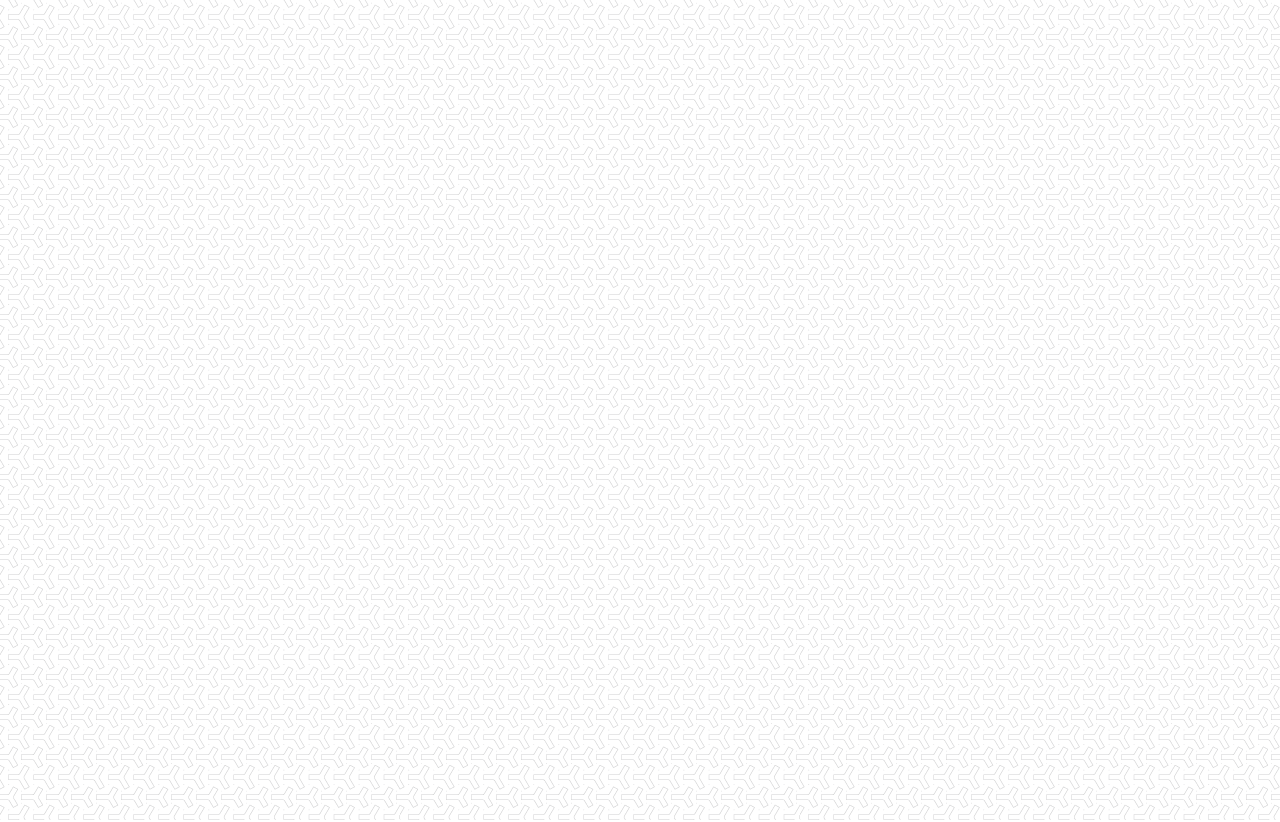
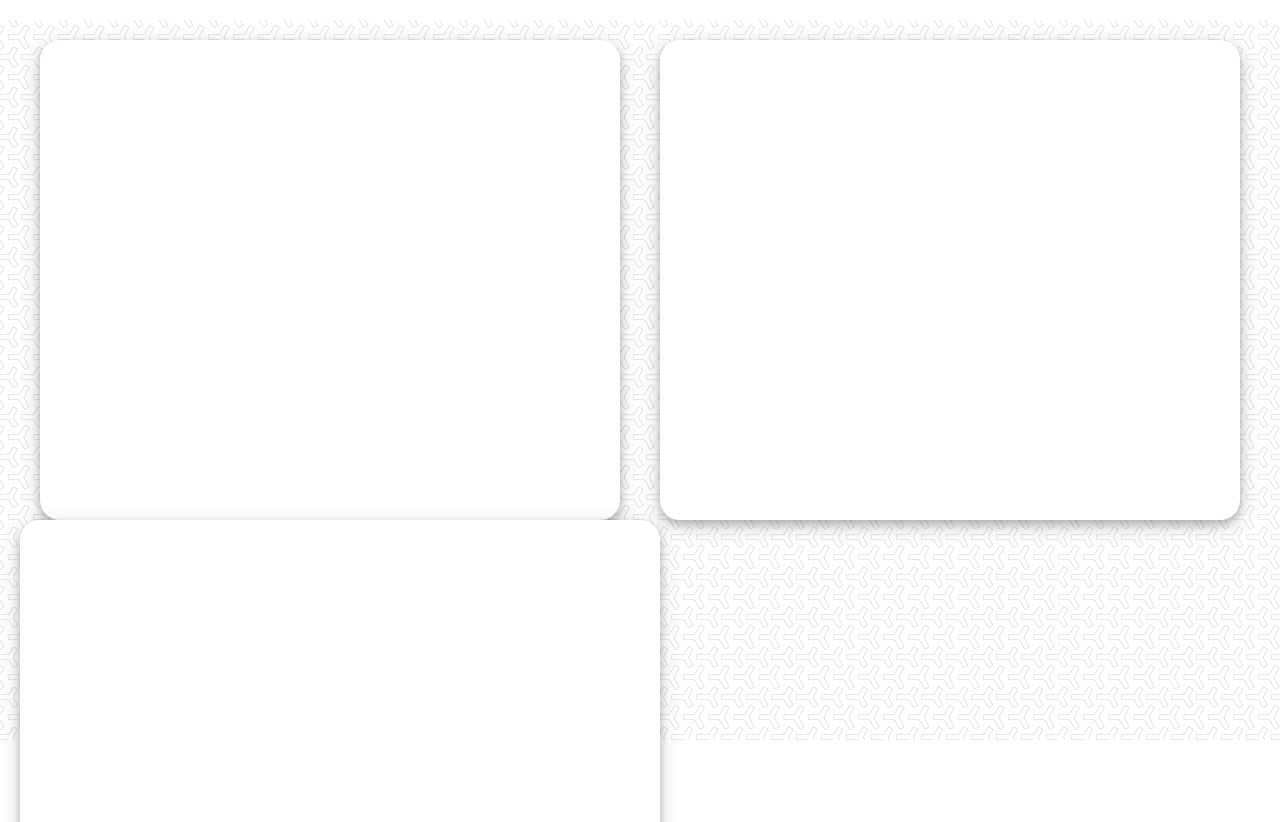
Before and after one commit to livingkurt/The-List, a React (Create React App) app in the folder client/: page / in a window 1280 px wide. Shown: the top 822 px of the page. Built offline with nearby package versions, Linux system fonts and the light colour scheme.

Commit message:
Created a section component and trying to figure out how I want it to look

```diff
--- a/client/src/App.js
+++ b/client/src/App.js
@@ -1,28 +1,26 @@
 import React from 'react';
 // import logo from './logo.svg';
 import './App.css';
-import './components/Background/Background';
 import Background from './components/Background/Background';
+import Container from './components/Container/Container';
+import Section from './components/Section/Section';
 
 function App() {
   return (
     <div >
       <Background>
-        {/* <Container>
-          <Router>
-            <div>
-              <Header />
-              <div className="content_div">
-                <Route exact path="/" component={Home} />
-                <Route exact path="/about" component={About} />
-                <Route exact path="/blog" component={Blog} />
-                <Route exact path="/blog/led-matrix" component={LED_Matrix} />
-                <Route exact path="/projects" component={Projects} />
-                <Route path="/contact" component={Contact} />
-              </div>
-            </div>
-          </Router>
-        </Container> */}
+        <Container>
+          <Section>
+
+          </Section>
+          <Section>
+
+          </Section>
+
+        </Container>
+        <Section>
+
+        </Section>
       </Background>
     </div>
   );
--- a/client/src/components/Background/Background.js
+++ b/client/src/components/Background/Background.js
@@ -1,5 +1,5 @@
 import React from "react";
-// import Container from "../Container/Container"
+import Container from "../Container/Container"
 import './background.css'
 
 function Background({ children }) {
--- a/client/src/components/Background/background.css
+++ b/client/src/components/Background/background.css
@@ -8,7 +8,7 @@
   height: 90vh;
   width: 100%;
   z-index: -1;
-  padding-top: 100px;
+  /* padding-top: 100px; */
 }
 
 @media screen and (max-width: 930px) {
--- /dev/null
+++ b/client/src/components/Container/Container.js
@@ -0,0 +1,15 @@
+// React
+import React from "react";
+// Styles
+import './container.css'
+
+
+function Container({ children }) {
+  return (
+    <div className="container fade_in">
+      {children}
+    </div>
+  );
+}
+
+export default Container;
--- /dev/null
+++ b/client/src/components/Container/container.css
@@ -0,0 +1,108 @@
+.container {
+  /* margin-top: 100px; */
+  /* max-width: 300px; */
+  height: 60vh;
+  background-color: transparent;
+  /* box-shadow: 0 4px 8px 0 rgba(0, 0, 0, 0.2), 0 6px 20px 0 rgba(0, 0, 0, 0.19); */
+  border-radius: 20px;
+  margin: 20px;
+  display: flex;
+  justify-content: space-evenly;
+}
+
+.fade_in {
+  /* margin-top: 25px;
+  font-size: 21px;
+  text-align: center; */
+  -webkit-animation: 2s ease 0s normal forwards 1 fadein;
+  animation: 2s ease 0s normal forwards 1 fadein;
+  /* -webkit-animation: fadein 2s; */
+  /* Safari, Chrome and Opera > 12.1 */
+  -moz-animation: fadein 2s;
+  /* Firefox < 16 */
+  -ms-animation: fadein 2s;
+  /* Internet Explorer */
+  -o-animation: fadein 2s;
+  /* Opera < 12.1 */
+  /* animation: fadein 2s; */
+  /* -webkit-animation: bummer 2s;
+  animation: bummer 2s;
+  -webkit-transform: scale(0, 0);
+  transform: scale(.8, .8);
+  -webkit-animation-fill-mode: forwards;
+  animation-fill-mode: forwards; */
+}
+
+/* @-webkit-keyframes bummer {
+  100% {
+    -webkit-transform: scale(1, );
+  }
+} */
+
+/* Firefox < 16 */
+
+@-moz-keyframes fadein {
+  from {
+    opacity: 0;
+  }
+  to {
+    opacity: 1;
+  }
+}
+
+/* Safari, Chrome and Opera > 12.1 */
+
+@-webkit-keyframes fadein {
+  from {
+    opacity: 0;
+  }
+  to {
+    opacity: 1;
+  }
+}
+
+/* Internet Explorer */
+
+@-ms-keyframes fadein {
+  from {
+    opacity: 0;
+  }
+  to {
+    opacity: 1;
+  }
+}
+
+/* Opera < 12.1 */
+
+@-o-keyframes fadein {
+  from {
+    opacity: 0;
+  }
+  to {
+    opacity: 1;
+  }
+}
+
+@keyframes fadein {
+  0% {
+    opacity: 0;
+  }
+  20% {
+    opacity: 0;
+  }
+  100% {
+    opacity: 1;
+  }
+}
+
+@-webkit-keyframes fadein {
+  0% {
+    opacity: 0;
+  }
+  20% {
+    opacity: 0;
+  }
+  100% {
+    opacity: 1;
+  }
+}
--- /dev/null
+++ b/client/src/components/Section/Section.js
@@ -0,0 +1,15 @@
+// React
+import React from "react";
+// Styles
+import './section.css'
+
+
+function Section({ children }) {
+  return (
+    <div className="section fade_in">
+      {children}
+    </div>
+  );
+}
+
+export default Section;
--- /dev/null
+++ b/client/src/components/Section/section.css
@@ -0,0 +1,107 @@
+.section {
+  /* margin-top: 100px; */
+  /* max-width: 300px; */
+  height: 60vh;
+  width: 50%;
+  background-color: white;
+  box-shadow: 0 4px 8px 0 rgba(0, 0, 0, 0.2), 0 6px 20px 0 rgba(0, 0, 0, 0.19);
+  border-radius: 20px;
+  margin: 20px;
+}
+
+.fade_in {
+  /* margin-top: 25px;
+  font-size: 21px;
+  text-align: center; */
+  -webkit-animation: 2s ease 0s normal forwards 1 fadein;
+  animation: 2s ease 0s normal forwards 1 fadein;
+  /* -webkit-animation: fadein 2s; */
+  /* Safari, Chrome and Opera > 12.1 */
+  -moz-animation: fadein 2s;
+  /* Firefox < 16 */
+  -ms-animation: fadein 2s;
+  /* Internet Explorer */
+  -o-animation: fadein 2s;
+  /* Opera < 12.1 */
+  /* animation: fadein 2s; */
+  /* -webkit-animation: bummer 2s;
+  animation: bummer 2s;
+  -webkit-transform: scale(0, 0);
+  transform: scale(.8, .8);
+  -webkit-animation-fill-mode: forwards;
+  animation-fill-mode: forwards; */
+}
+
+/* @-webkit-keyframes bummer {
+  100% {
+    -webkit-transform: scale(1, );
+  }
+} */
+
+/* Firefox < 16 */
+
+@-moz-keyframes fadein {
+  from {
+    opacity: 0;
+  }
+  to {
+    opacity: 1;
+  }
+}
+
+/* Safari, Chrome and Opera > 12.1 */
+
+@-webkit-keyframes fadein {
+  from {
+    opacity: 0;
+  }
+  to {
+    opacity: 1;
+  }
+}
+
+/* Internet Explorer */
+
+@-ms-keyframes fadein {
+  from {
+    opacity: 0;
+  }
+  to {
+    opacity: 1;
+  }
+}
+
+/* Opera < 12.1 */
+
+@-o-keyframes fadein {
+  from {
+    opacity: 0;
+  }
+  to {
+    opacity: 1;
+  }
+}
+
+@keyframes fadein {
+  0% {
+    opacity: 0;
+  }
+  20% {
+    opacity: 0;
+  }
+  100% {
+    opacity: 1;
+  }
+}
+
+@-webkit-keyframes fadein {
+  0% {
+    opacity: 0;
+  }
+  20% {
+    opacity: 0;
+  }
+  100% {
+    opacity: 1;
+  }
+}
```
